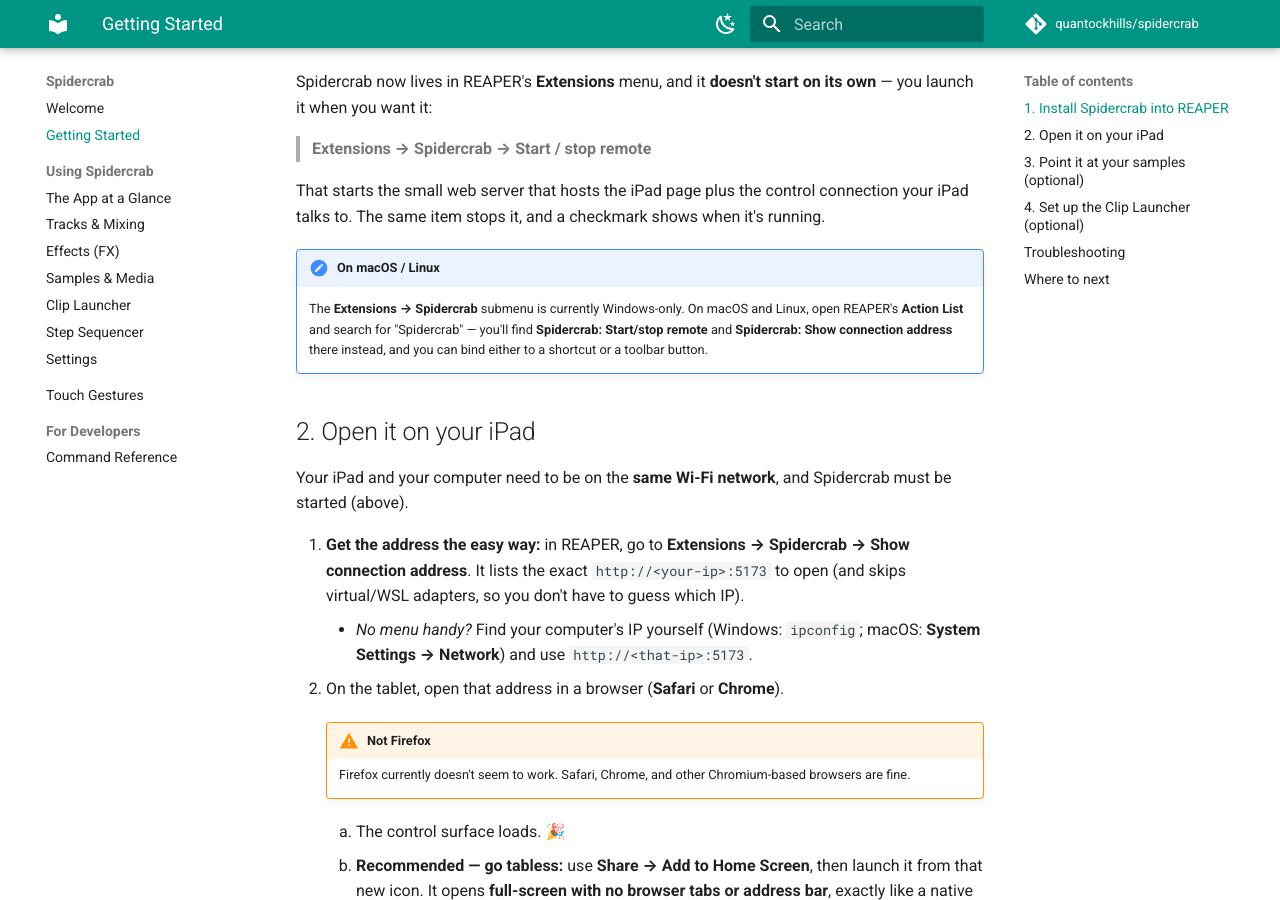
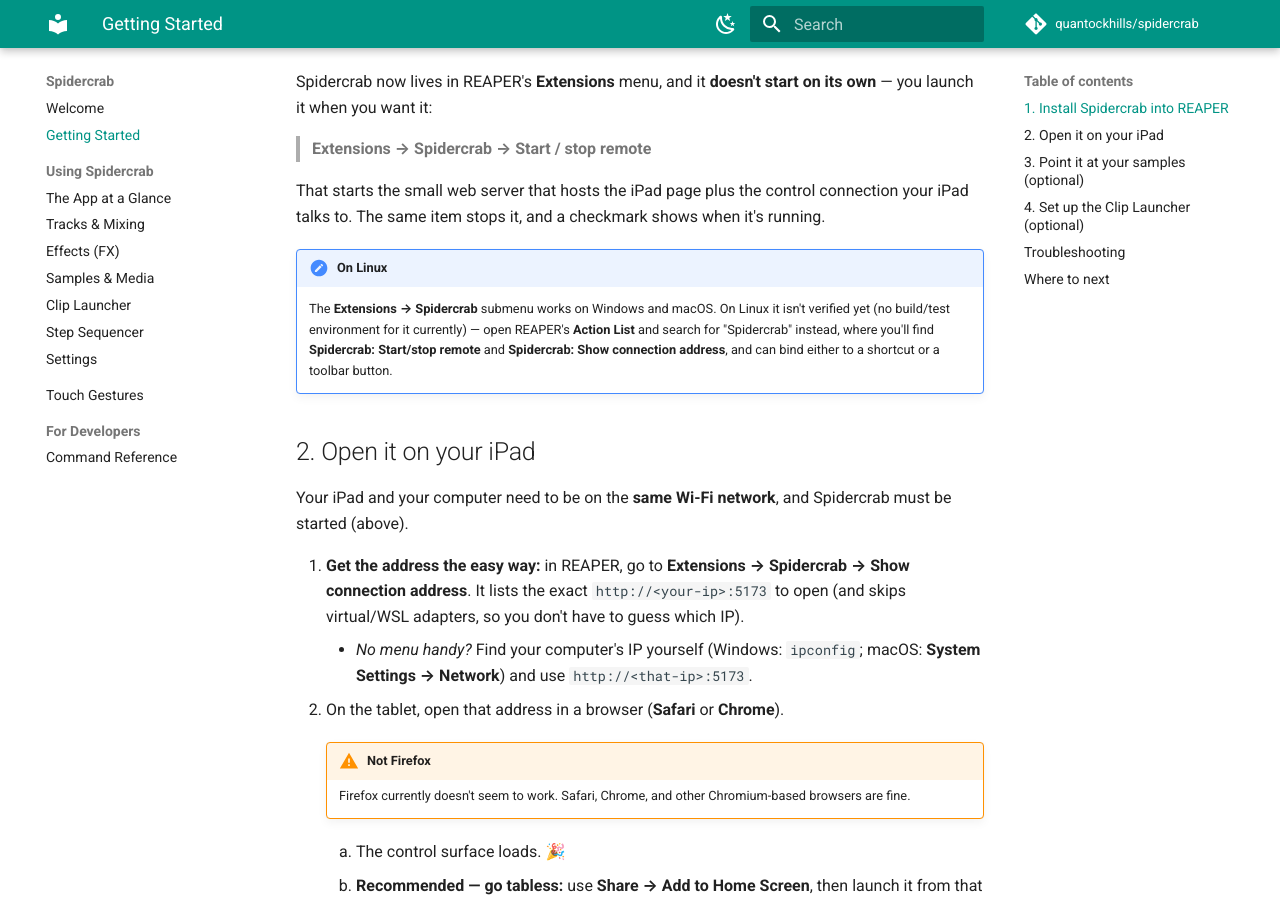
Before and after one commit to quantockhills/spidercrab, an MkDocs documentation site: the page built from docs/getting-started.md, in a window 1280 px wide and 900 px high, scrolled down 1026 px. Built offline with MkDocs 1.6.1 and Material for MkDocs 9.7.7, drawn with Linux system fonts in a browser that asks for light colours; comment, search, counter and statistics services are not loaded.

Commit message:
docs: point README's doc links at the live site instead of raw markdown
Getting Started, Touch Gestures, and the tabs overview now link to
quantockhills.github.io/spidercrab (verified each URL resolves) instead
of the raw .md files - matches what "the full guide, searchable" text
right above them already claimed to be pointing at. Kept the "docs/"
folder link for people who explicitly want the raw source, and left
cross-links between pages inside docs/ as relative .md links, since
MkDocs resolves those into correct site URLs automatically at build
time (hardcoding those would be a regression, not a fix).

Also fixes a second stale claim found while reviewing getting-started.md
end to end for this: it still said the Extensions menu submenu was
Windows-only, from before this session enabled and verified it on
macOS too.

Co-Authored-By: Claude Sonnet 5 <noreply@anthropic.com>

```diff
--- a/docs/getting-started.md
+++ b/docs/getting-started.md
@@ -45,8 +45,8 @@ Spidercrab now lives in REAPER's **Extensions** menu, and it **doesn't start on
 
 That starts the small web server that hosts the iPad page plus the control connection your iPad talks to. The same item stops it, and a checkmark shows when it's running.
 
-!!! note "On macOS / Linux"
-    The **Extensions → Spidercrab** submenu is currently Windows-only. On macOS and Linux, open REAPER's **Action List** and search for "Spidercrab" — you'll find **Spidercrab: Start/stop remote** and **Spidercrab: Show connection address** there instead, and you can bind either to a shortcut or a toolbar button.
+!!! note "On Linux"
+    The **Extensions → Spidercrab** submenu works on Windows and macOS. On Linux it isn't verified yet (no build/test environment for it currently) — open REAPER's **Action List** and search for "Spidercrab" instead, where you'll find **Spidercrab: Start/stop remote** and **Spidercrab: Show connection address**, and can bind either to a shortcut or a toolbar button.
 
 ## 2. Open it on your iPad
 
```
Also changed, not shown: README.md (+8 -6 lines).
